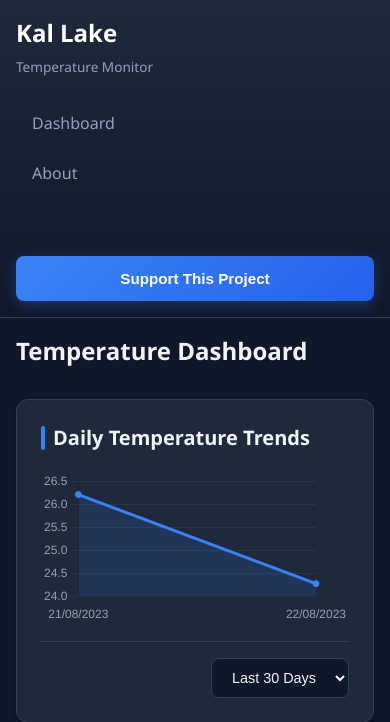
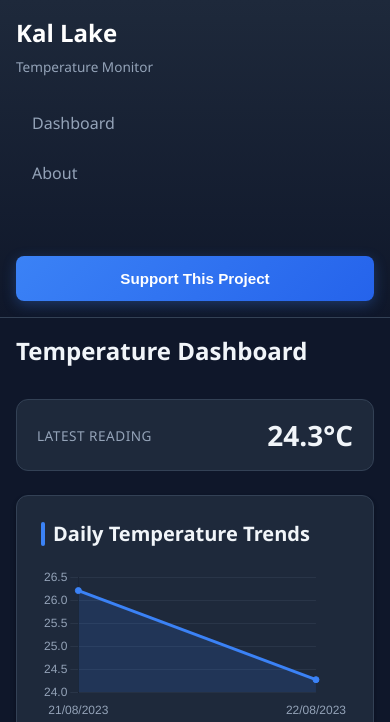
Before and after one commit to bunjopolo/Kal-Lake-Temperature-Monitor, a Django app: page / in a window 390 px wide. Shown: the top 722 px of the page. Run offline with Django 4.2, Linux system fonts and the light colour scheme; data comes from the database, SQL or seed files in the repository.

Commit message:
added a current temperature banner instead of the guage on mobile

```diff
--- a/templates/tempmonitor/home.html
+++ b/templates/tempmonitor/home.html
@@ -179,6 +179,30 @@
             color: var(--text-primary);
         }
 
+        /* Mobile Temperature Banner */
+        .mobile-temp-banner {
+            display: none;
+            background-color: var(--card-bg);
+            border: 1px solid var(--border-color);
+            border-radius: var(--border-radius);
+            padding: 16px 20px;
+            align-items: center;
+            justify-content: space-between;
+        }
+
+        .mobile-temp-banner .temp-label {
+            font-size: 0.85rem;
+            color: var(--text-secondary);
+            text-transform: uppercase;
+            letter-spacing: 0.5px;
+        }
+
+        .mobile-temp-banner .temp-value {
+            font-size: 1.75rem;
+            font-weight: 700;
+            color: var(--text-primary);
+        }
+
         /* Chart Cards */
         .chart-card {
             background-color: var(--card-bg);
@@ -279,6 +303,9 @@
             .page-header h1 {
                 font-size: 1.5rem;
             }
+            .mobile-temp-banner {
+                display: flex;
+            }
         }
     </style>
 </head>
@@ -295,7 +322,7 @@
         </ul>
 
         <div id="gauge-header">
-            <h2>Current Temperature</h2>
+            <h2>Latest Reading</h2>
             <div id="gauge-container">
                 <canvas id="temperature-gauge" width="160" height="160"></canvas>
                 <div id="temperature-value"></div>
@@ -316,6 +343,11 @@
     <main id="charts-container">
         <div class="page-header">
             <h1>Temperature Dashboard</h1>
+        </div>
+
+        <div class="mobile-temp-banner">
+            <span class="temp-label">Latest Reading</span>
+            <span class="temp-value" id="mobile-temp-value">--°C</span>
         </div>
 
         <div class="chart-card" id="temperature-chart-container">
@@ -496,8 +528,11 @@
 
         async function gauge_graph() {
             var data = await fetchData();
-            currentTemperature = data.daily_avg_temperatures[data.daily_avg_temperatures.length - 1];
+            var currentTemperature = data.daily_avg_temperatures[data.daily_avg_temperatures.length - 1];
             currentTemperature = Math.round(currentTemperature * 10) / 10;
+
+            // Update mobile temperature banner
+            document.getElementById('mobile-temp-value').innerText = currentTemperature + '°C';
 
             var canvas = document.getElementById("temperature-gauge");
             var context = canvas.getContext("2d");
```
